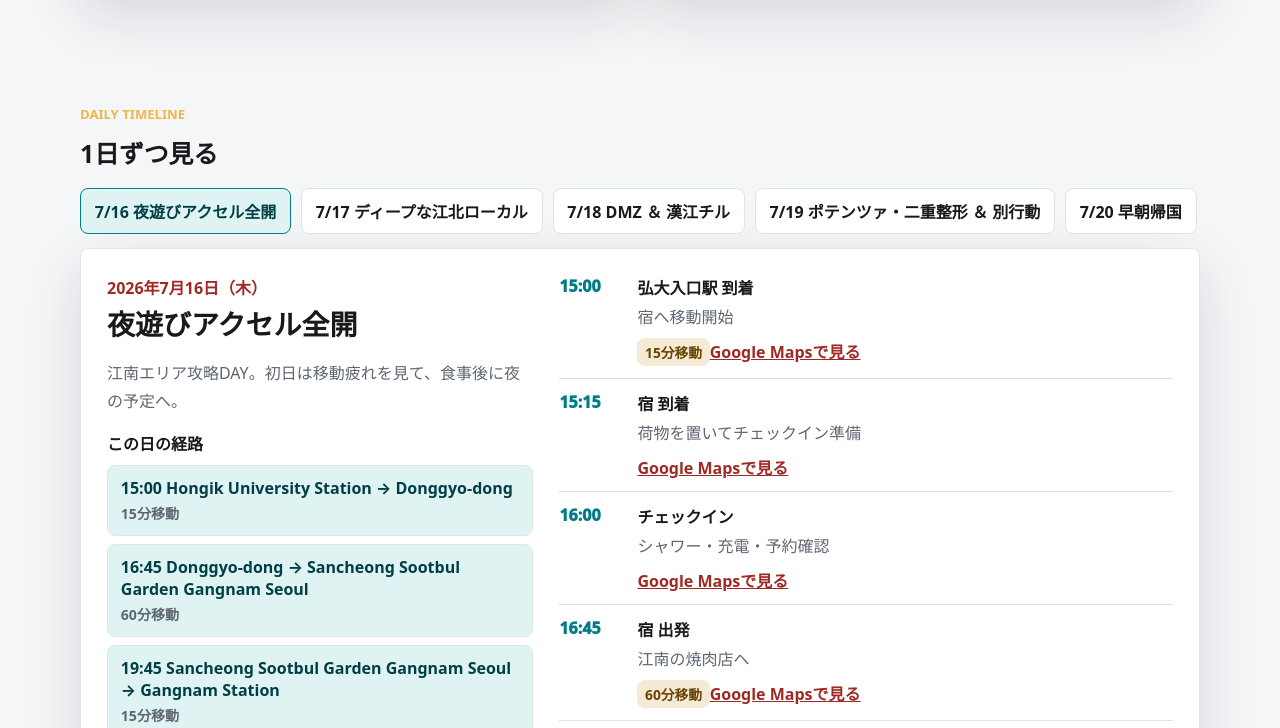
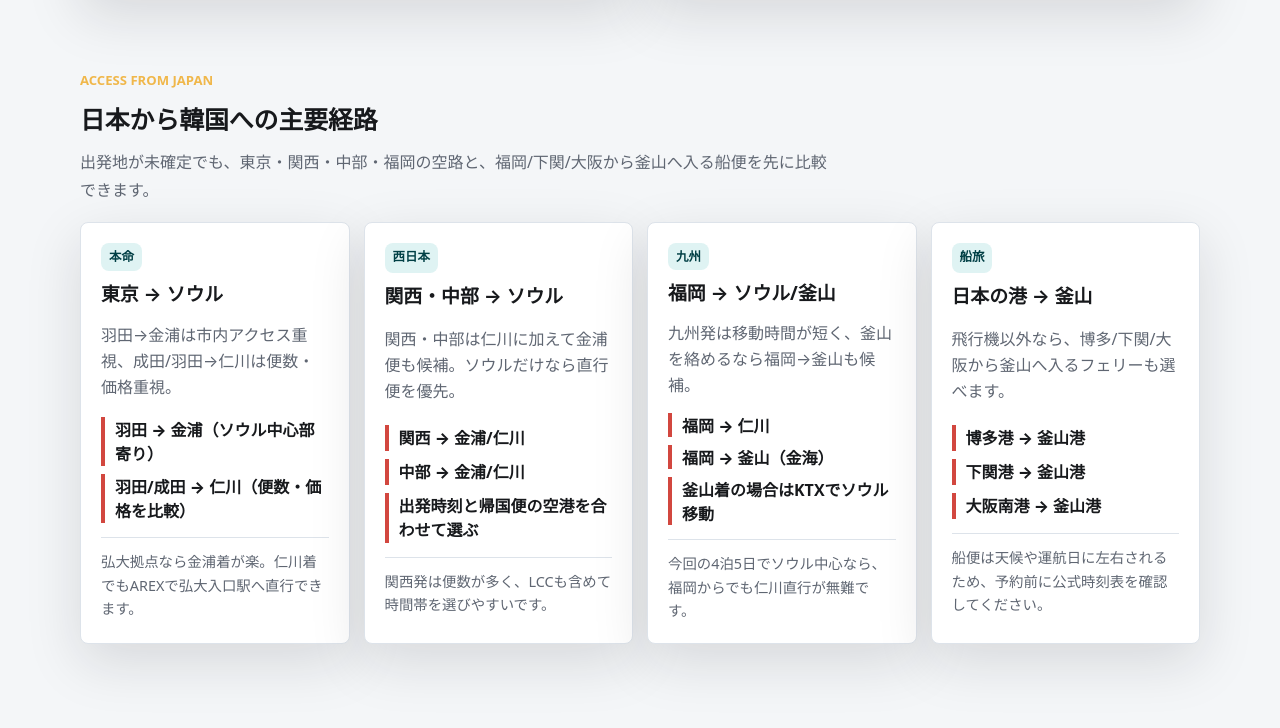
Before and after one commit to taro1025/korea-trip-shiori, a website: page index.html in a window 1280 px wide. Shown: the part 854-1582 px from the top of the page. Drawn offline with Linux system fonts and the light colour scheme.

Commit message:
Add Japan to Korea route options

```diff
--- a/assets/app.js
+++ b/assets/app.js
@@ -26,6 +26,33 @@ function renderTabs() {
   const tabs = $("#dayTabs");
   tabs.innerHTML = "";
   data.days.forEach((day) => tabs.appendChild(createTab(day)));
+}
+
+function renderInternationalRoutes() {
+  $("#accessSummary").textContent = data.accessSummary;
+  const list = $("#internationalRoutes");
+  list.innerHTML = "";
+  data.internationalRoutes.forEach((route) => list.appendChild(accessCard(route)));
+}
+
+function accessCard(route) {
+  const article = document.createElement("article");
+  article.className = "access-card";
+  article.innerHTML = accessCardHtml(route);
+  return article;
+}
+
+function accessCardHtml(route) {
+  return [
+    `<div class="access-card__top"><span>${route.badge}</span><h3>${route.title}</h3></div>`,
+    `<p>${route.summary}</p>`,
+    `<ul>${accessOptions(route.options)}</ul>`,
+    `<p class="access-card__note">${route.note}</p>`,
+  ].join("");
+}
+
+function accessOptions(options) {
+  return options.map((option) => `<li>${option}</li>`).join("");
 }
 
 function createTab(day) {
@@ -176,6 +203,7 @@ function simpleItem(text) {
 
 function init() {
   renderTabs();
+  renderInternationalRoutes();
   renderSimpleList("#checkList", data.checkList);
   renderSimpleList("#todoList", data.todoList);
   renderWantList();
--- a/assets/itinerary.js
+++ b/assets/itinerary.js
@@ -1,5 +1,37 @@
 window.TRIP_DATA = {
   base: "Donggyo-dong, Mapo-gu, Seoul",
+  accessSummary:
+    "出発地が未確定でも、東京・関西・中部・福岡の空路と、福岡/下関/大阪から釜山へ入る船便を先に比較できます。",
+  internationalRoutes: [
+    {
+      badge: "本命",
+      title: "東京 → ソウル",
+      summary: "羽田→金浦は市内アクセス重視、成田/羽田→仁川は便数・価格重視。",
+      options: ["羽田 → 金浦（ソウル中心部寄り）", "羽田/成田 → 仁川（便数・価格を比較）"],
+      note: "弘大拠点なら金浦着が楽。仁川着でもAREXで弘大入口駅へ直行できます。",
+    },
+    {
+      badge: "西日本",
+      title: "関西・中部 → ソウル",
+      summary: "関西・中部は仁川に加えて金浦便も候補。ソウルだけなら直行便を優先。",
+      options: ["関西 → 金浦/仁川", "中部 → 金浦/仁川", "出発時刻と帰国便の空港を合わせて選ぶ"],
+      note: "関西発は便数が多く、LCCも含めて時間帯を選びやすいです。",
+    },
+    {
+      badge: "九州",
+      title: "福岡 → ソウル/釜山",
+      summary: "九州発は移動時間が短く、釜山を絡めるなら福岡→釜山も候補。",
+      options: ["福岡 → 仁川", "福岡 → 釜山（金海）", "釜山着の場合はKTXでソウル移動"],
+      note: "今回の4泊5日でソウル中心なら、福岡からでも仁川直行が無難です。",
+    },
+    {
+      badge: "船旅",
+      title: "日本の港 → 釜山",
+      summary: "飛行機以外なら、博多/下関/大阪から釜山へ入るフェリーも選べます。",
+      options: ["博多港 → 釜山港", "下関港 → 釜山港", "大阪南港 → 釜山港"],
+      note: "船便は天候や運航日に左右されるため、予約前に公式時刻表を確認してください。",
+    },
+  ],
   checkList: [
     "パスポート",
     "eSIM / Wi-Fi",
--- a/assets/styles.css
+++ b/assets/styles.css
@@ -183,6 +183,82 @@ a {
 
 .section-heading {
   margin-bottom: 18px;
+}
+
+.section-heading p {
+  max-width: 760px;
+  margin: 0.75rem 0 0;
+  color: var(--muted);
+  line-height: 1.75;
+}
+
+.access {
+  padding-top: 20px;
+}
+
+.access-grid {
+  display: grid;
+  grid-template-columns: repeat(4, minmax(0, 1fr));
+  gap: 14px;
+}
+
+.access-card {
+  display: grid;
+  gap: 14px;
+  border: 1px solid var(--line);
+  border-radius: 8px;
+  padding: 20px;
+  background: var(--surface);
+  box-shadow: var(--shadow);
+}
+
+.access-card__top {
+  display: grid;
+  gap: 8px;
+}
+
+.access-card__top span {
+  width: fit-content;
+  border-radius: 8px;
+  background: var(--teal-soft);
+  padding: 0.28rem 0.5rem;
+  color: #003f45;
+  font-size: 0.78rem;
+  font-weight: 900;
+}
+
+.access-card h3,
+.access-card p {
+  margin: 0;
+}
+
+.access-card h3 {
+  font-size: 1.18rem;
+}
+
+.access-card p {
+  color: var(--muted);
+  line-height: 1.65;
+}
+
+.access-card ul {
+  display: grid;
+  gap: 8px;
+  margin: 0;
+  padding: 0;
+  list-style: none;
+}
+
+.access-card li {
+  border-left: 4px solid var(--red);
+  padding-left: 10px;
+  font-weight: 850;
+}
+
+.access-card .access-card__note {
+  border-top: 1px solid var(--line);
+  padding-top: 12px;
+  font-size: 0.9rem;
 }
 
 .day-tabs {
@@ -464,6 +540,7 @@ a {
   }
 
   .overview__grid,
+  .access-grid,
   .prep-grid,
   .want-list,
   .day-panel,
--- a/index.html
+++ b/index.html
@@ -8,13 +8,14 @@
       content="2026年7月16日から20日までの韓国男旅しおり。日別予定、移動時間、Google Maps経路をまとめています。"
     />
     <title>韓国男旅のしおり</title>
-    <link rel="stylesheet" href="assets/styles.css?v=20260612-route-segments" />
+    <link rel="stylesheet" href="assets/styles.css?v=20260616-japan-access" />
   </head>
   <body>
     <header class="hero" id="top">
       <nav class="nav" aria-label="ページ内リンク">
         <a class="nav__brand" href="#top">韓国男旅</a>
         <div class="nav__links">
+          <a href="#access">渡航</a>
           <a href="#days">日程</a>
           <a href="#prep">準備</a>
         </div>
@@ -28,7 +29,8 @@
           各移動にはGoogle Mapsの経路を付けています。
         </p>
         <div class="hero__actions">
-          <a class="button button--primary" href="#days">日程を見る</a>
+          <a class="button button--primary" href="#access">経路を見る</a>
+          <a class="button button--ghost" href="#days">日程を見る</a>
           <a class="button button--ghost" href="#prep">持ち物を見る</a>
         </div>
       </div>
@@ -49,6 +51,17 @@
             <p>移動は実時間より少し長めに取り、予定はすべて15分単位で作成。</p>
             <p class="small">フライト時刻と施術先が確定したら、その部分だけ前倒し調整。</p>
           </article>
+        </div>
+      </section>
+
+      <section class="section access" id="access">
+        <div class="section__inner">
+          <div class="section-heading">
+            <span class="eyebrow">Access From Japan</span>
+            <h2>日本から韓国への主要経路</h2>
+            <p id="accessSummary"></p>
+          </div>
+          <div class="access-grid" id="internationalRoutes"></div>
         </div>
       </section>
 
@@ -102,7 +115,7 @@
       <a href="#top">上へ戻る</a>
     </footer>
 
-    <script src="assets/itinerary.js?v=20260612-route-segments" defer></script>
-    <script src="assets/app.js?v=20260612-route-segments" defer></script>
+    <script src="assets/itinerary.js?v=20260616-japan-access" defer></script>
+    <script src="assets/app.js?v=20260616-japan-access" defer></script>
   </body>
 </html>
```
Also changed, not shown: scripts/check-site.js (+9 -0 lines), README.md.
